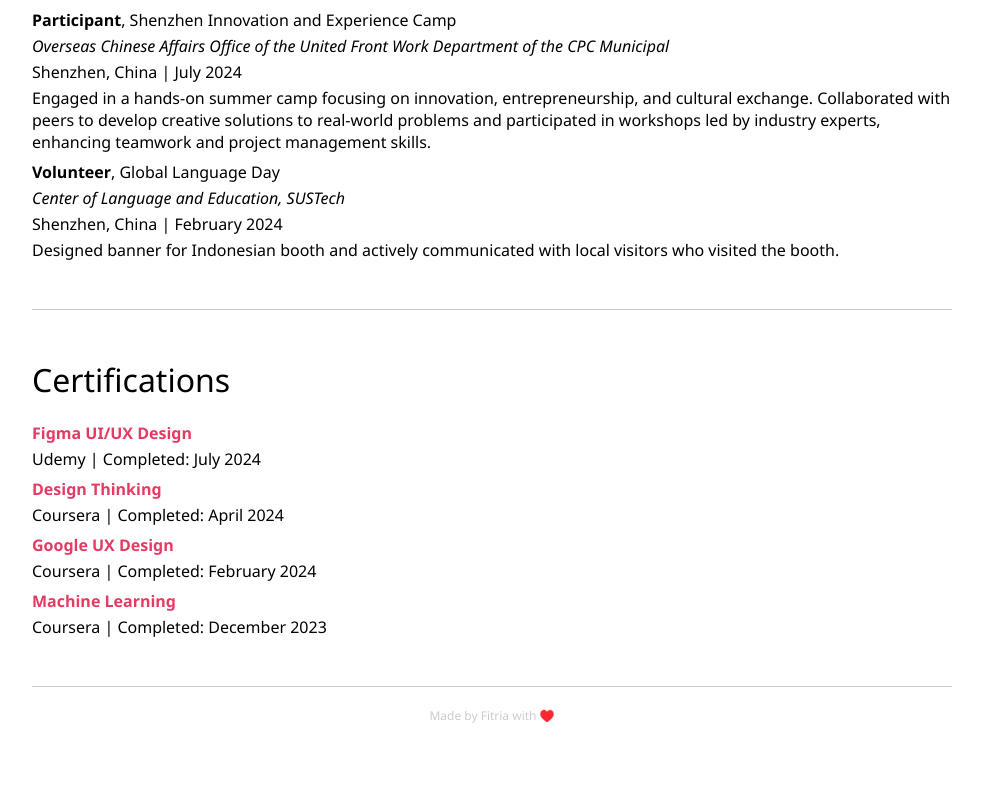
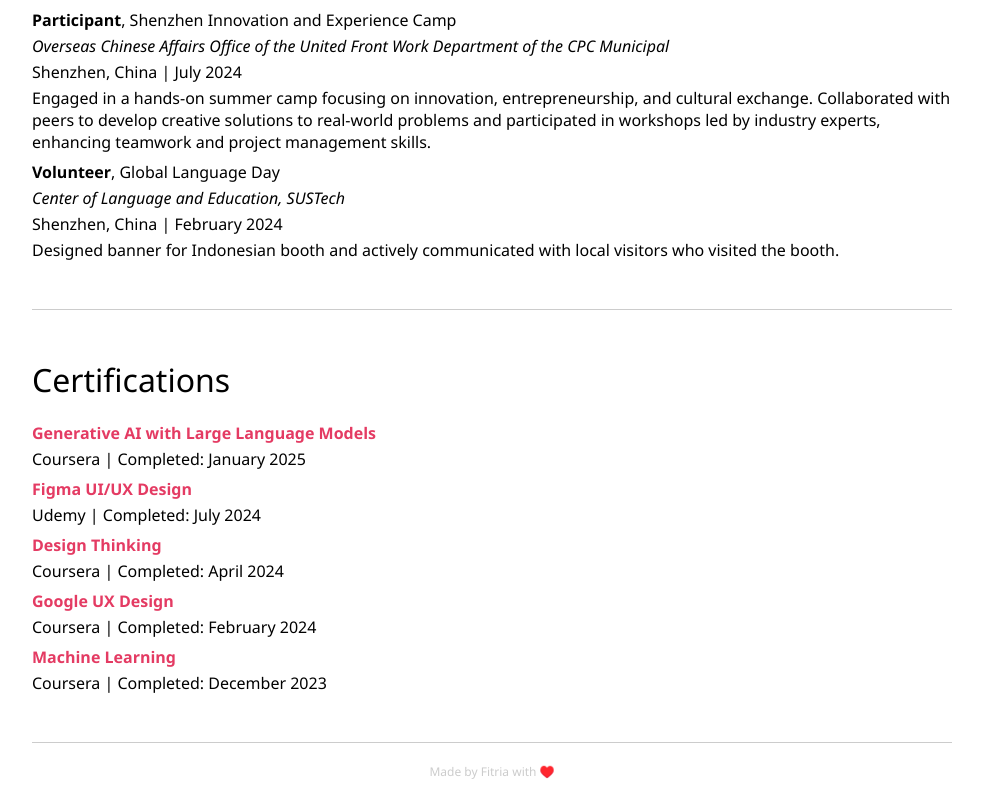
Before and after one commit to FiZufa/personal-website, a Nuxt app: page /cv in a window 1280 px wide. Shown: the part 2181-2981 px from the top of the page, without its empty margins (148-1131 px from the left). Before the commit the page ends 2925 px from the top, so only its background shows below. Built offline with nearby package versions, Linux system fonts and the light colour scheme.

Commit message:
add course list

```diff
--- a/data/data_certification.json
+++ b/data/data_certification.json
@@ -1,4 +1,9 @@
 [
+    {
+        "name": "Generative AI with Large Language Models",
+        "when": "Coursera | Completed: January 2025",
+        "link": "https://coursera.org/share/0b0cce5e8741429a231013e6d46f48b8"
+    },
     {
         "name": "Figma UI/UX Design",
         "when": "Udemy | Completed: July 2024",
--- a/pages/index.vue
+++ b/pages/index.vue
@@ -144,6 +144,7 @@ html, body {
 }
 .pink {
     color: #e43b63;
+    text-decoration: none;
 }
 .pink:hover{
     cursor: pointer;
```
